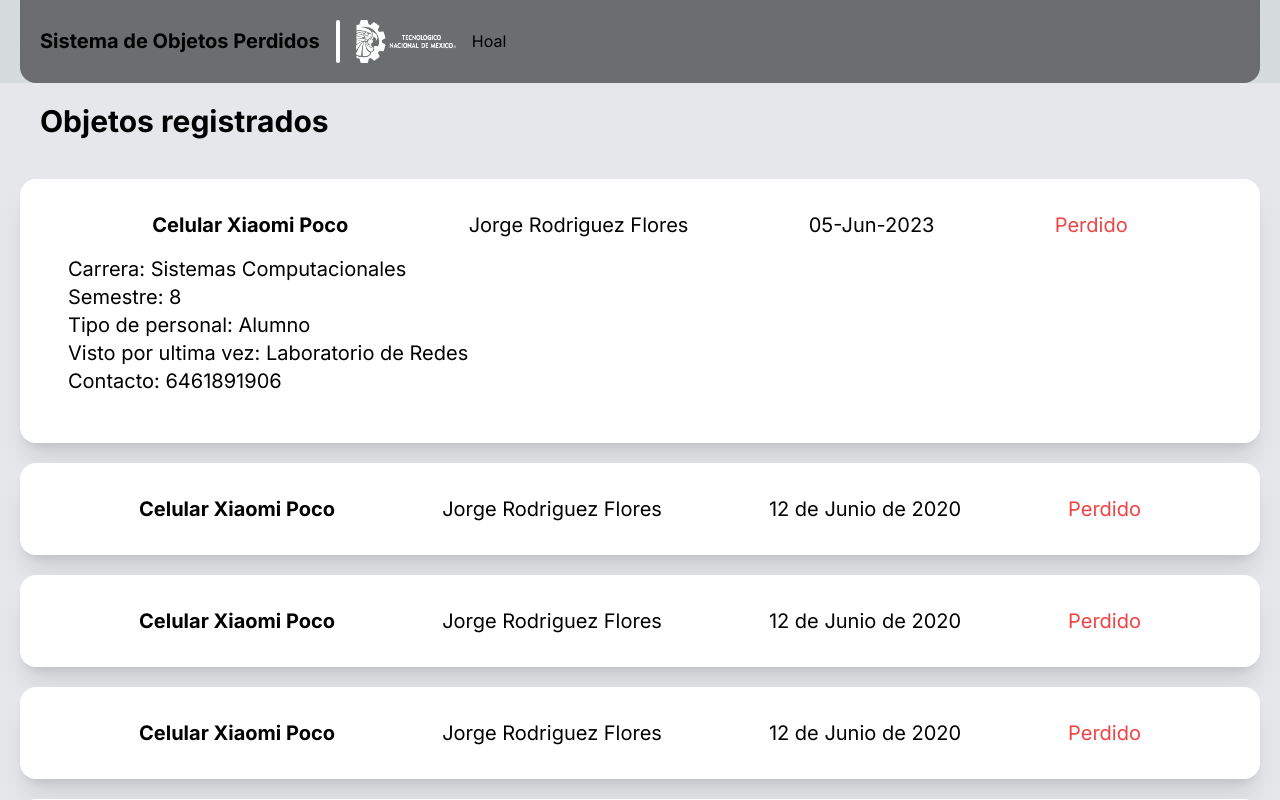
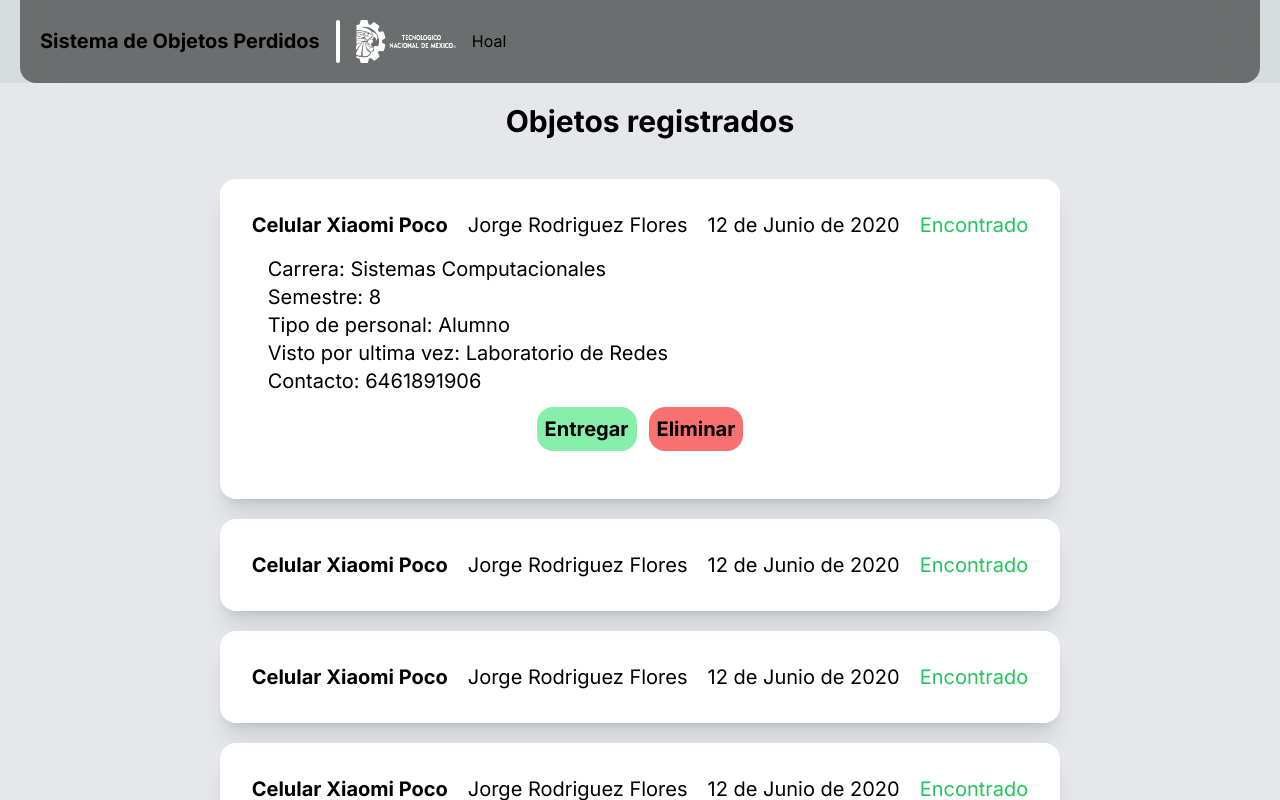
Before and after one commit to jorgerf05/lost-objects, a Next.js app: page /object_requests in a window 1280 px wide. Both pictures are taken after a click on the element 640 px from the left and 224 px from the top of the page. Shown: the top 800 px of the page. Built offline with nearby package versions, Linux system fonts and the light colour scheme.

Commit message:
Ready for fetching API

```diff
--- a/src/app/components/ObjectCard.jsx
+++ b/src/app/components/ObjectCard.jsx
@@ -17,22 +17,26 @@
 
   return (
     <div
-      className="flex flex-col h-max p-8 bg-white rounded-2xl shadow-xl hover:bg-blue-200 duration-500"
+      className="flex flex-col h-max w-max p-8 bg-white rounded-2xl shadow-xl hover:bg-blue-200 duration-500"
       onClick={() => setexpanded(!expanded)}
     >
       <div className="flex space-x-5 justify-evenly text-xl">
         <div className="font-bold text-black">{object_name}</div>
         <div className=" text-black">{claimer_fullname}</div>
         <div className=" text-black">{report_date}</div>
-        <div className="text-red-500">{status}</div>
+        {status === 'Perdido' ? <div className="text-red-500">{status}</div> : <div className="text-green-500">{status}</div>}
       </div>
       {expanded ? (
-        <div className="bg-white transition-transform rounded-2xl p-4 text-xl text-black">
+        <div className="flex flex-col bg-white transition-transform rounded-2xl p-4 text-xl text-black">
           <div>Carrera: {claimer_career}</div>
           <div>Semestre: {claimer_semester}</div>
           <div>Tipo de personal: {claimer_type}</div>
           <div>Visto por ultima vez: {last_location}</div>
           <div>Contacto: {claimer_contact}</div>
+          <div className="flex mt-3 self-center justify-self-center space-x-3 text-xl font-bold">
+            <div className="bg-green-300 p-2 rounded-2xl">Entregar</div>
+            <div className="bg-red-400 p-2 rounded-2xl">Eliminar</div>
+          </div>
         </div>
       ) : null}
     </div>
--- a/src/app/object_requests/page.js
+++ b/src/app/object_requests/page.js
@@ -1,9 +1,41 @@
 import { Table } from "@mui/joy";
-import React from "react";
+import React, { useEffect, useState } from "react";
 import CustomTable from "../components/Table";
 import ObjectCard from "../components/ObjectCard";
 
+function filterObjectsBySubstring(objects, searchString) {
+  // Filter the array of objects
+  return objects.filter((obj) => {
+    // Check each property of the object
+    for (let key in obj) {
+      // If the property contains the search string, return true
+      if (
+        obj.hasOwnProperty(key) &&
+        typeof obj[key] === "string" &&
+        obj[key].includes(searchString)
+      ) {
+        return true;
+      }
+    }
+    // If no property contains the search string, return false
+    return false;
+  });
+}
+
+// Example usage
+const objects = [
+  { name: "John", age: 25, city: "New York" },
+  { name: "Jane", age: 30, city: "Los Angeles" },
+  { name: "Bob", age: 22, city: "Chicago" },
+];
+
+const filteredObjects = filterObjectsBySubstring(objects, "o");
+console.log(filteredObjects);
+
 export default function Home() {
+  const [data, setData] = useState([{}]);
+  const [filter, setfilter] = useState("");
+
   function createData(
     report_date,
     claimer_fullname,
@@ -71,15 +103,30 @@
         "Laboratorio de Redes",
         "6461891906",
         "Perdido"
+      ),
+      createData(
+        "12 de Junio de 2020",
+        "Jorge Rodriguez Flores",
+        "Sistemas Computacionales",
+        "8",
+        "Alumno",
+        "Celular Xiaomi Poco",
+        "Laboratorio de Redes",
+        "6461891906",
+        "Encontrado"
       )
     );
   }
+
+  const rows2 = filterObjectsBySubstring(rows, "Encontrado");
   return (
-    <main className="bg-gray-200 flex flex-col w-full space-y-5 p-5">
-      <div className="flex text-black text-3xl font-bold mb-5 ml-5">Objetos registrados</div>
-        {rows.map((obj) => (
-          <ObjectCard key={obj.report_date} object={obj} />
-        ))}
+    <main className="bg-gray-200 flex flex-col w-full space-y-5 p-5 content-center items-center">
+      <div className="flex text-black text-3xl font-bold mb-5 ml-5">
+        Objetos registrados
+      </div>
+      {rows2.map((obj) => (
+        <ObjectCard key={obj.report_date} object={obj} />
+      ))}
     </main>
   );
 }
```
